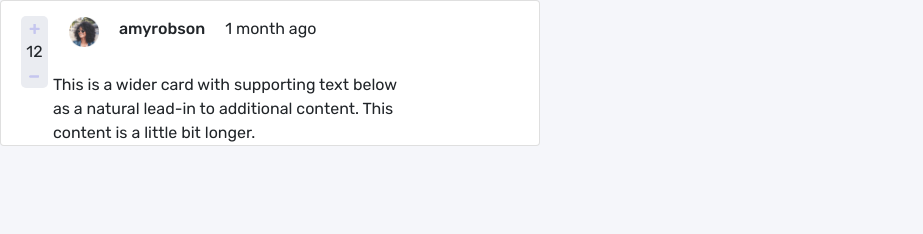
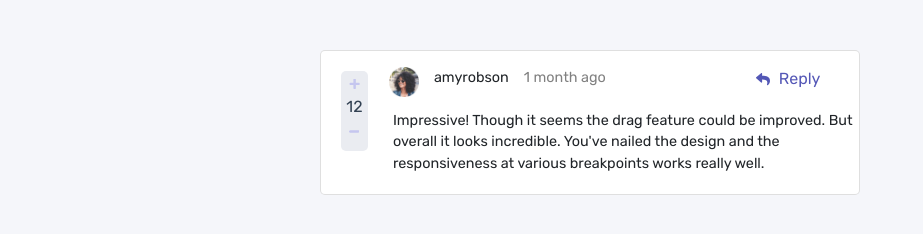
Before and after one commit to xqhuynh/comments-css-challenge, a plain HTML site: page index.html in a window 1280 px wide. Shown: the whole page, without its empty margins (0-923 px from the left). Drawn offline with nearby package versions, Linux system fonts and the light colour scheme.

Commit message:
Create first comment using bootstrap

```diff
--- a/index.html
+++ b/index.html
@@ -35,14 +35,14 @@
     <div class="card mb-3" style="max-width: 540px">
       <div class="row g-0">
         <div class="col-md-4">
-          <div class="counter">
+          <div>
             <img
               src="./images/icon-plus.svg"
               class="img-fluid rounded-start"
               alt="plus-sign"
             />
           </div>
-          <div>12</div>
+          <div class="counter">12</div>
           <div>
             <img
               src="./images/icon-minus.svg"
@@ -53,17 +53,19 @@
         </div>
         <div class="col-md-8">
           <div class="card-body">
-            <div class="avatar">
-              <img src="./images/avatars/image-amyrobson.png" />
+            <div class="avatar"><img src="./images/avatars/image-amyrobson.png"></div>
+            <div class="name"><p>amyrobson</p></div>
+            <div class="lastComment"><p>1 month ago</p></div>
+            <div class="replyIcon">
+              <img src="./images/icon-reply.svg" alt="reply-icon">
+              <span class="replyText">Reply</span>
             </div>
-            <h6 class="card-title">amyrobson</h6>
-            <p class="lastComment">1 month ago</p>
-          </div>
-          <p class="card-text">
-            This is a wider card with supporting text below as a natural lead-in
-            to additional content. This content is a little bit longer.
+        </div>
+        <p class="card-text">
+            Impressive! Though it seems the drag feature could be improved. But
+            overall it looks incredible. You've nailed the design and the
+            responsiveness at various breakpoints works really well.
           </p>
-        </div>
       </div>
     </div>
   </body>
--- a/style.css
+++ b/style.css
@@ -5,54 +5,61 @@ body {
   background-color: hsl(228, 33%, 97%);
 }
 
-.container {
+.card {
   margin-top: 50px;
-  margin-left: 30%;
-}
-
-.commentBox,
-.postBox {
-  width: 75%;
-  height: 150px;
-  margin-top: 20px;
+  margin-left: 25%;
   border-radius: 5px;
-  background-color: white;
-}
-
-.replyBoxContainer {
-  margin-top: 25px;
-  margin-left: 10%;
-}
-
-.replyBox {
-  width: 72%;
-  height: 150px;
-  margin-top: 20px;
-  border-radius: 5px;
-  background-color: white;
 }
 
 .col-md-4 {
   background-color: hsl(223, 19%, 93%);
   width: 5%;
-  height: 10%;
-  margin: 15px 5px 0px 20px;
+  height: 80px;
+  margin: 20px 5px 0px 20px;
   text-align: center;
   border-radius: 5px;
 }
 
 .card-body {
   display: flex;
-  /* justify-content: center; */
-  /* align-items: center; */
+  padding-bottom: 5px;
+}
+
+.col-md-8 {
+  width: 480px;
+  height: auto;
+}
+
+.counter {
+  color: hsl(212, 24%, 26%);
 }
 
 .avatar > img {
   width: 30px;
 }
 
-.card-title {
+.name {
+  padding-left: 15px;
+  font-size: 0.9rem;
+}
+
+.lastComment {
+  padding-left: 15px;
+  color: grey;
+  font-size: 0.9rem;
+}
+
+.replyIcon {
+  padding-left: 150px;
+}
+
+.replyText {
+  padding-left: 5px;
+  color: hsl(238, 40%, 52%);
+}
+
+.card-text {
   padding-left: 20px;
-  padding-right: 20px;
-  padding-top: 2px;
+  padding-bottom: 20px;
+  font-size: 0.9rem;
 }
```
